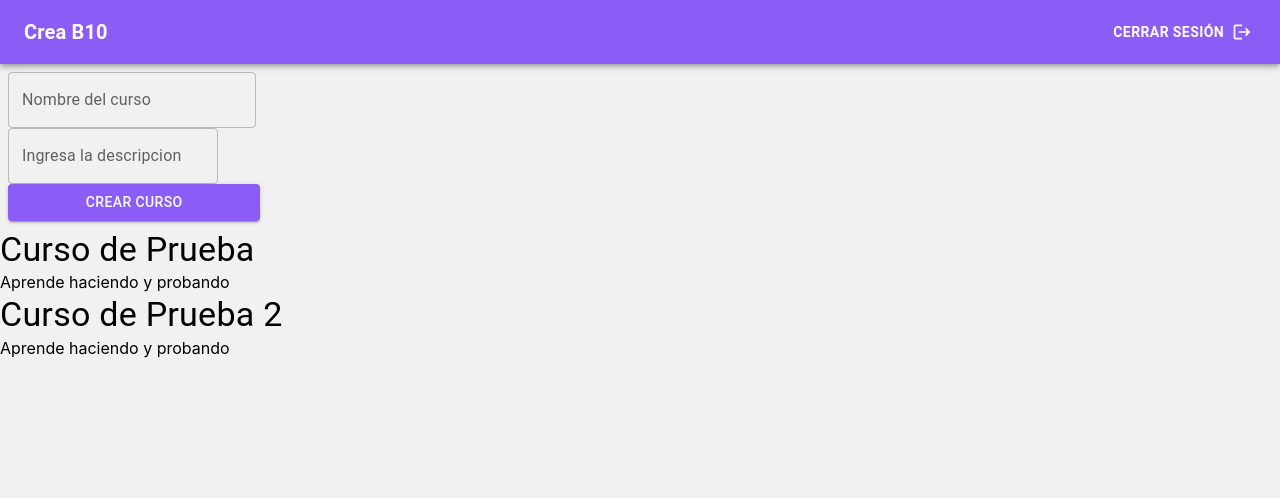
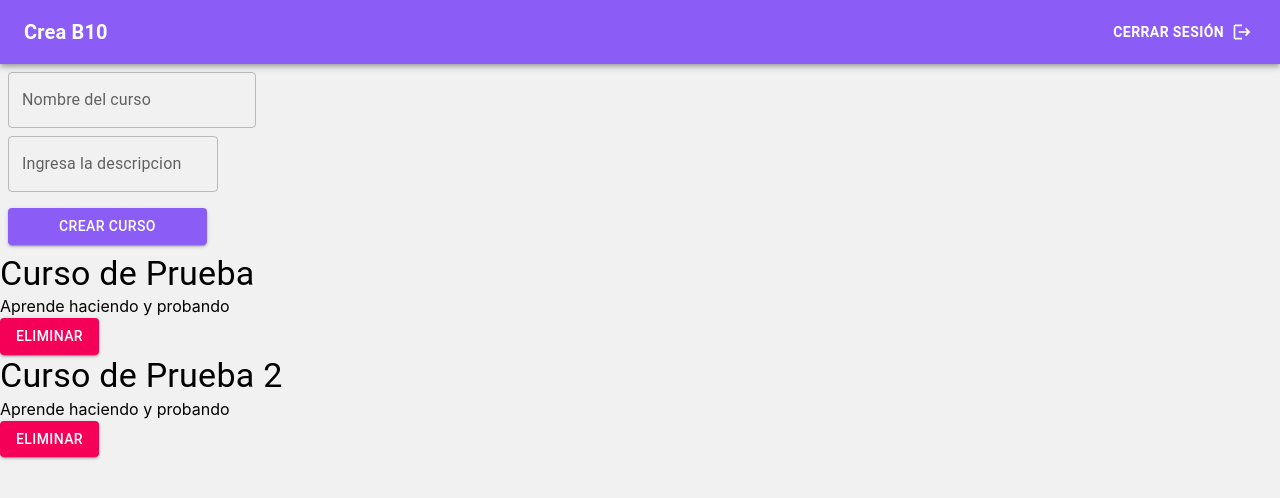
Before and after one commit to martinchuck/creab10-frontend, a React (Vite) app: page /dashboard in a window 1280 px wide. Shown: the top 498 px of the page. Built offline with nearby package versions, Linux system fonts and the light colour scheme; sample sign-in values are in the browser's storage.

Commit message:
deleting courses

```diff
--- a/src/components/CoursesCard.jsx
+++ b/src/components/CoursesCard.jsx
@@ -1,11 +1,14 @@
 import React from "react";
-import { Typography } from "@mui/material";
+import { Button, Typography } from "@mui/material";
 
-function CoursesCard({ course }) {
+function CoursesCard({ course, deleteCourse }) {
+
+
   return (
     <li>
       <Typography variant="h4">{course.name}</Typography>
       <p>{course.description}</p>
+      <Button variant="contained" color="secondary" onClick={() => deleteCourse(course.id)} >Eliminar</Button>
     </li>
   );
 }
--- a/src/components/CoursesForm.jsx
+++ b/src/components/CoursesForm.jsx
@@ -14,12 +14,12 @@ function CoursesForm({ createCourse }) {
   return (
     <form onSubmit={handleSubmit}>
       <Box
-        component="form"
         sx={{
           "& > :not(style)": { m: 1, width: "25ch" },
         }}
+
       >
-        <FormControl>
+
           <div>
             <TextField
               variant="outlined"
@@ -41,7 +41,7 @@ function CoursesForm({ createCourse }) {
           <Button type="submit" variant="contained" onClick={handleSubmit}>
             Crear curso
           </Button>
-        </FormControl>
+
       </Box>
     </form>
   );
--- a/src/components/CoursesList.jsx
+++ b/src/components/CoursesList.jsx
@@ -1,11 +1,11 @@
 import CoursesCard from "./CoursesCard";
 
-function CoursesList({ courses }) {
+function CoursesList({ courses, deleteCourse }) {
   return (
     <>
       <ul>
         {courses.map((course) => (
-          <CoursesCard key={course.id} course={course} />
+          <CoursesCard key={course.id} course={course} deleteCourse={deleteCourse}/>
         ))}
       </ul>
     </>
--- a/src/components/Welcome.jsx
+++ b/src/components/Welcome.jsx
@@ -32,11 +32,15 @@ export const Welcome = () => {
     setCourses([
       ...courses,
       {
-        id: courses.length,
+        id: courses.length+1,
         name: course.courseName,
         description: course.description,
       },
     ]);
+  }
+  function deleteCourse(courseId){
+    setCourses( courses.filter((course) => course.id !== courseId))
+
   }
 
   return (
@@ -73,7 +77,7 @@ export const Welcome = () => {
             Send request with token
           </button> */}
           <CoursesForm createCourse={createCourse} />
-          <CoursesList courses={courses} />
+          <CoursesList courses={courses} deleteCourse={deleteCourse} />
         </Box>
         <Container>
           <Grid container spacing={5}></Grid>
```
